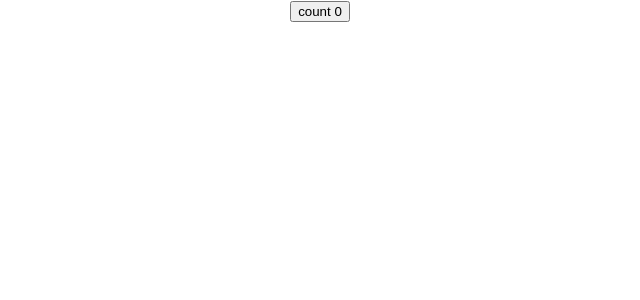
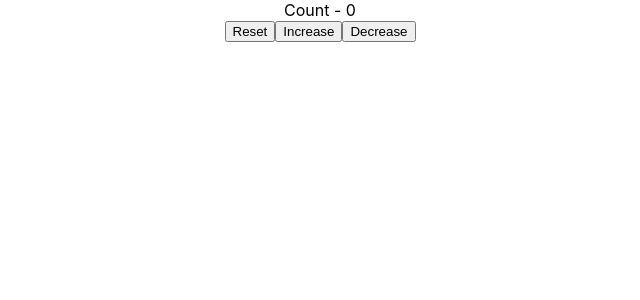
Before and after one commit to siegfred14/react-hooks, a React (Create React App) app: page / in a window 1280 px wide. Shown: the top 300 px of the page, without its empty margins (320-960 px from the left). Built offline with nearby package versions, Linux system fonts and the light colour scheme.

Commit message:
HookCounterTwo.js implemented to increment, decrement and reset count value

```diff
--- a/src/App.js
+++ b/src/App.js
@@ -2,12 +2,13 @@ import logo from "./logo.svg";
 import "./App.css";
 import ClassCounter from "./components/ClassCounter";
 import HookCounter from "./components/HookCounter";
+import HookCounterTwo from "./components/HookCounterTwo";
 
 function App() {
   return (
     <div className="App">
       {/* <ClassCounter /> */}
-      <HookCounter />
+      <HookCounterTwo />
     </div>
   );
 }
--- a/src/components/HookCounterTwo.js
+++ b/src/components/HookCounterTwo.js
@@ -0,0 +1,20 @@
+import React, { useState } from "react";
+
+function HookCounterTwo() {
+  const initialCount = 0;
+  const [count, setCount] = useState(initialCount);
+
+  return (
+    <div>
+      Count - {count}
+      <br />
+      <button onClick={() => setCount(initialCount)}>Reset</button>
+      <button onClick={() => setCount(count + 1)}>Increase</button>
+      <button onClick={() => (count > 0 ? setCount(count - 1) : initialCount)}>
+        Decrease
+      </button>
+    </div>
+  );
+}
+
+export default HookCounterTwo;
```
